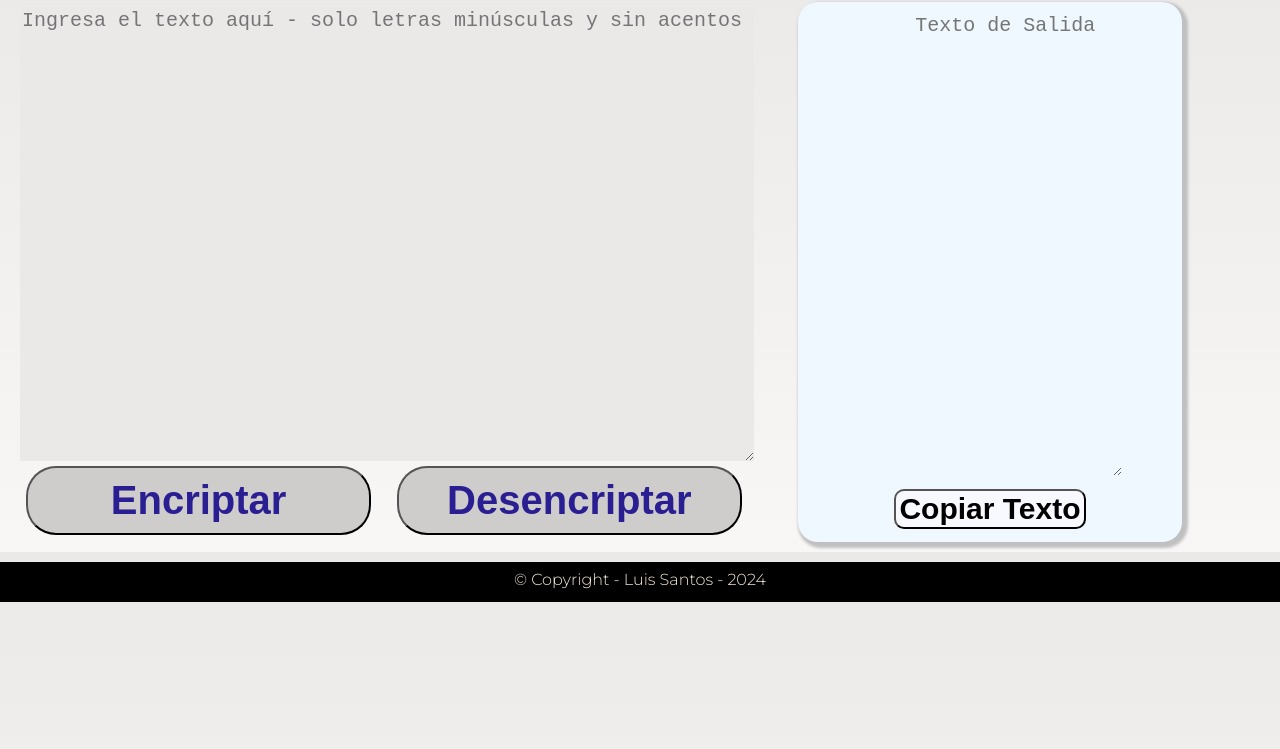
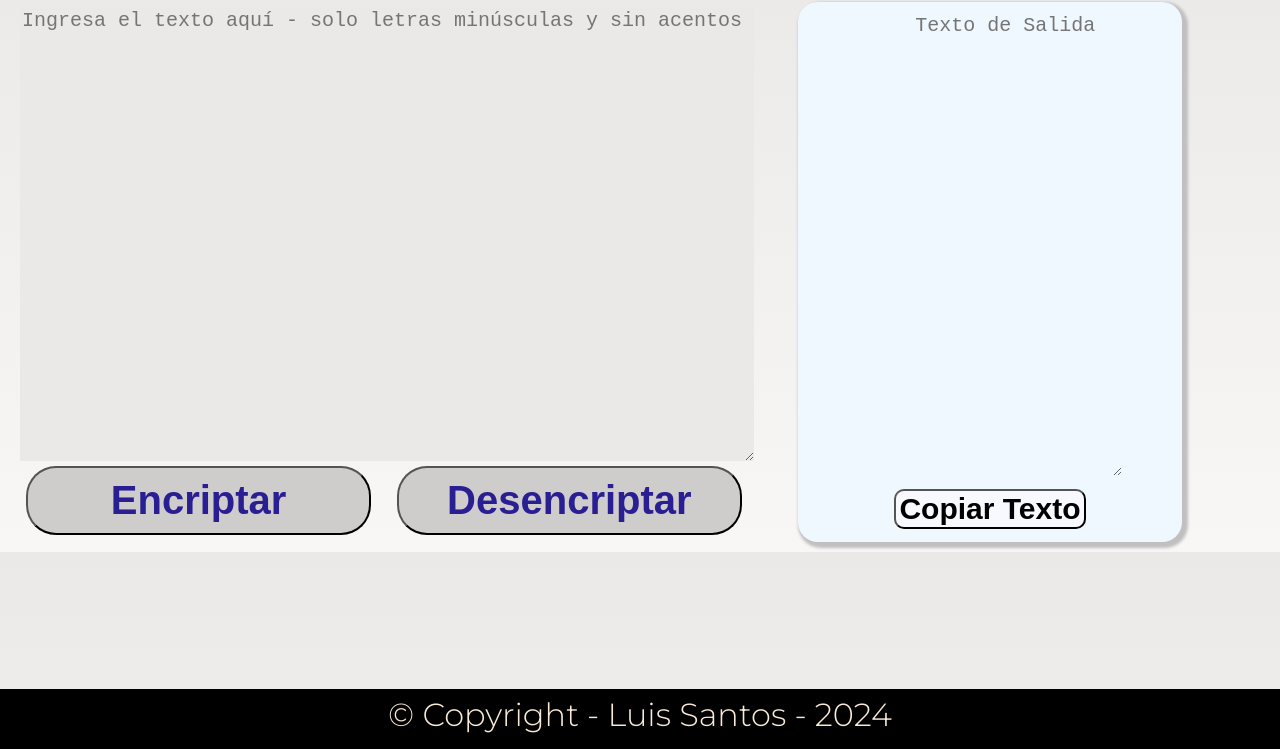
Before and after one commit to lasaro069/encriptador, a plain HTML site: page index.html in a window 1280 px wide. Shown: the part 51-800 px from the top of the page. Drawn offline with Linux system fonts and the light colour scheme; a web font is replaced by a local one.

Commit message:
Se hacen cambios al footer en el css

```diff
--- a/style.css
+++ b/style.css
@@ -131,14 +131,15 @@ footer{
     background-color: black;
     color: antiquewhite;
     width: 100%;
-    height: 40px;
-    position:fixed;
-    margin-top: 10px;
+    height: 60px;
+    position:absolute;
+    bottom: 0;
 }
 
 .text-footer{
+    font-size: 2em;
     text-align: center;
-    padding: 10px;
+    padding-top: 10px;
 }
 
 /*    MODO RESPONSIVE    */
```
